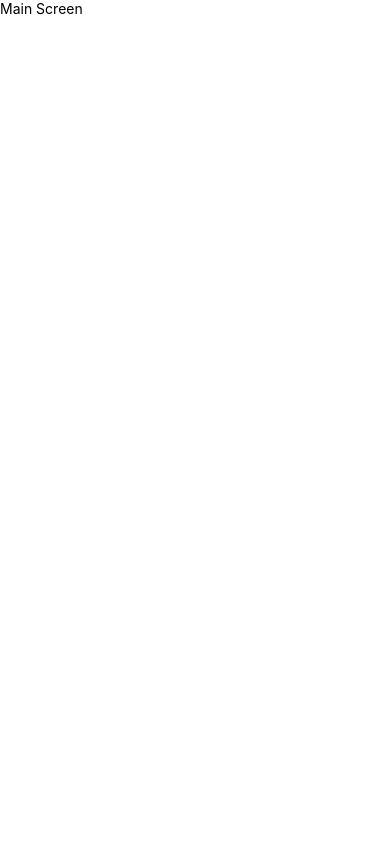
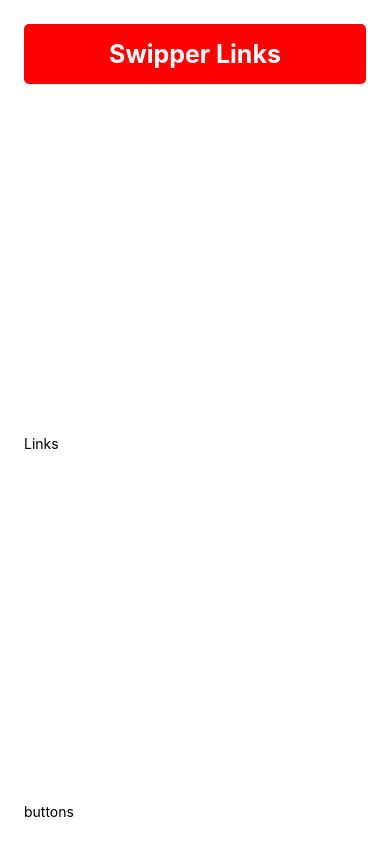
Before and after one commit to Miroslau/SwipperLinks, a React Native app: screen / in a window 390 px wide. Built offline with nearby package versions, Linux system fonts and the light colour scheme.

Commit message:
feat: the layout has been created

```diff
--- /dev/null
+++ b/src/components/title/title.styled.ts
@@ -0,0 +1,15 @@
+import {StyleSheet} from 'react-native';
+
+export const TitleStyled = StyleSheet.create({
+  container: {
+    backgroundColor: 'red',
+    borderRadius: 5,
+    padding: 15,
+  },
+  title: {
+    textAlign: 'center',
+    fontSize: 25,
+    color: 'white',
+    fontWeight: 'bold',
+  },
+});
--- /dev/null
+++ b/src/components/title/title.tsx
@@ -0,0 +1,17 @@
+import React, {FC} from 'react';
+import {Text, View} from 'react-native';
+import {TitleStyled} from './title.styled';
+
+interface ITitleProps {
+  title: string;
+}
+
+const Title: FC<ITitleProps> = ({title}) => {
+  return (
+    <View style={TitleStyled.container}>
+      <Text style={TitleStyled.title}>{title}</Text>
+    </View>
+  );
+};
+
+export default Title;
--- /dev/null
+++ b/src/screens/main-screen/main-screen.styled.ts
@@ -0,0 +1,9 @@
+import {StyleSheet} from 'react-native';
+
+export const MainScreenStyled = StyleSheet.create({
+  container: {
+    flex: 1,
+    justifyContent: 'space-between',
+    padding: 24,
+  },
+});
--- a/src/screens/main-screen/main-screen.tsx
+++ b/src/screens/main-screen/main-screen.tsx
@@ -1,10 +1,20 @@
 import React, {FC} from 'react';
 import {View, Text} from 'react-native';
+import {MainScreenStyled} from './main-screen.styled';
+import Title from '../../components/title/title';
+
+const TITLE: string = 'Swipper Links';
 
 const MainScreen: FC = () => {
   return (
-    <View>
-      <Text>Main Screen</Text>
+    <View style={MainScreenStyled.container}>
+      <Title title={TITLE} />
+      <View>
+        <Text>Links</Text>
+      </View>
+      <View>
+        <Text>buttons</Text>
+      </View>
     </View>
   );
 };
```
